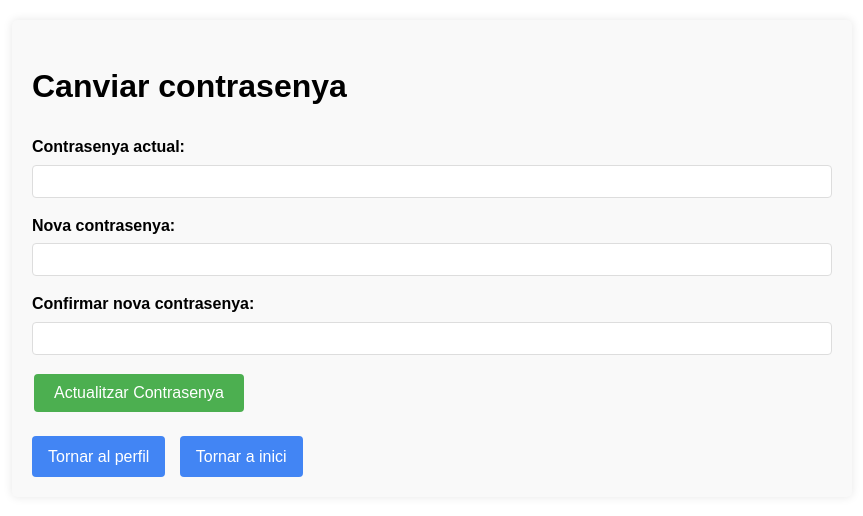
After one commit to pablofc18/TFG-PabloFC, a Python web app: template APPWITHFLASK/templates/change_password.html in a window 1280 px wide. The commit adds this page. Shown: the top 516 px of the page, without its empty margins (208-1071 px from the left). Run offline with Jinja, Linux system fonts and the light colour scheme; the template is opened without the code that fills it, so the values that code supplies are empty.

Commit message:
change_password flux

```diff
--- /dev/null
+++ b/APPWITHFLASK/templates/change_password.html
@@ -0,0 +1,88 @@
+<!DOCTYPE html>
+<html lang="es">
+<head>
+    <meta charset="UTF-8">
+    <meta name="viewport" content="width=device-width, initial-scale=1.0">
+    <title>Canviar contrasenya - Flask App</title>
+    <style>
+        body {
+            font-family: Arial, sans-serif;
+            margin: 0;
+            padding: 20px;
+            line-height: 1.6;
+        }
+        .container {
+            max-width: 800px;
+            margin: 0 auto;
+            background-color: #f9f9f9;
+            padding: 20px;
+            border-radius: 5px;
+            box-shadow: 0 0 10px rgba(0,0,0,0.1);
+        }
+        .form-group {
+            margin-bottom: 15px;
+        }
+        label {
+            display: block;
+            margin-bottom: 5px;
+            font-weight: bold;
+        }
+        input[type="password"] {
+            width: 100%;
+            padding: 8px;
+            border: 1px solid #ddd;
+            border-radius: 4px;
+            box-sizing: border-box;
+        }
+        .submit-button {
+            background-color: #4CAF50;
+            border: none;
+            color: white;
+            padding: 10px 20px;
+            text-align: center;
+            text-decoration: none;
+            display: inline-block;
+            font-size: 16px;
+            margin: 4px 2px;
+            cursor: pointer;
+            border-radius: 4px;
+        }
+        .button {
+            display: inline-block;
+            padding: 8px 16px;
+            background-color: #4285f4;
+            color: white;
+            text-decoration: none;
+            border-radius: 4px;
+            margin-right: 10px;
+        }
+        .button:hover {
+            background-color: #3367d6;
+        }
+    </style>
+</head>
+<body>
+    <div class="container">
+        <h1>Canviar contrasenya</h1>
+        <form action="/change_password" method="post">
+            <div class="form-group">
+                <label for="curr_psswd">Contrasenya actual:</label>
+                <input type="password" id="curr_psswd" name="curr_psswd" required>
+            </div>
+            <div class="form-group">
+                <label for="new_psswd">Nova contrasenya:</label>
+                <input type="password" id="new_psswd" name="new_psswd" required>
+            </div>
+            <div class="form-group">
+                <label for="confirm_new_psswd">Confirmar nova contrasenya:</label>
+                <input type="password" id="confirm_new_psswd" name="confirm_new_psswd" required>
+            </div>
+            <button type="submit" class="submit-button">Actualitzar Contrasenya</button>
+        </form>
+        <div style="margin-top: 20px;">
+            <a href="/profile" class="button">Tornar al perfil</a>
+            <a href="/" class="button">Tornar a inici</a>
+        </div>
+    </div>
+</body>
+</html>
--- a/APPWITHFLASK/templates/profile.html
+++ b/APPWITHFLASK/templates/profile.html
@@ -108,6 +108,7 @@
         </form>
 
         <div style="margin-top: 20px;">
+            <a href="/password" class="button">Canviar contrasenya</a>
             <a href="/" class="button">Tornar a inici</a>
             <a href="/logout" class="button">Tancar sessió</a>
         </div>
```
Also changed, not shown: APPWITHFLASK/app.py (+87 -30 lines).
